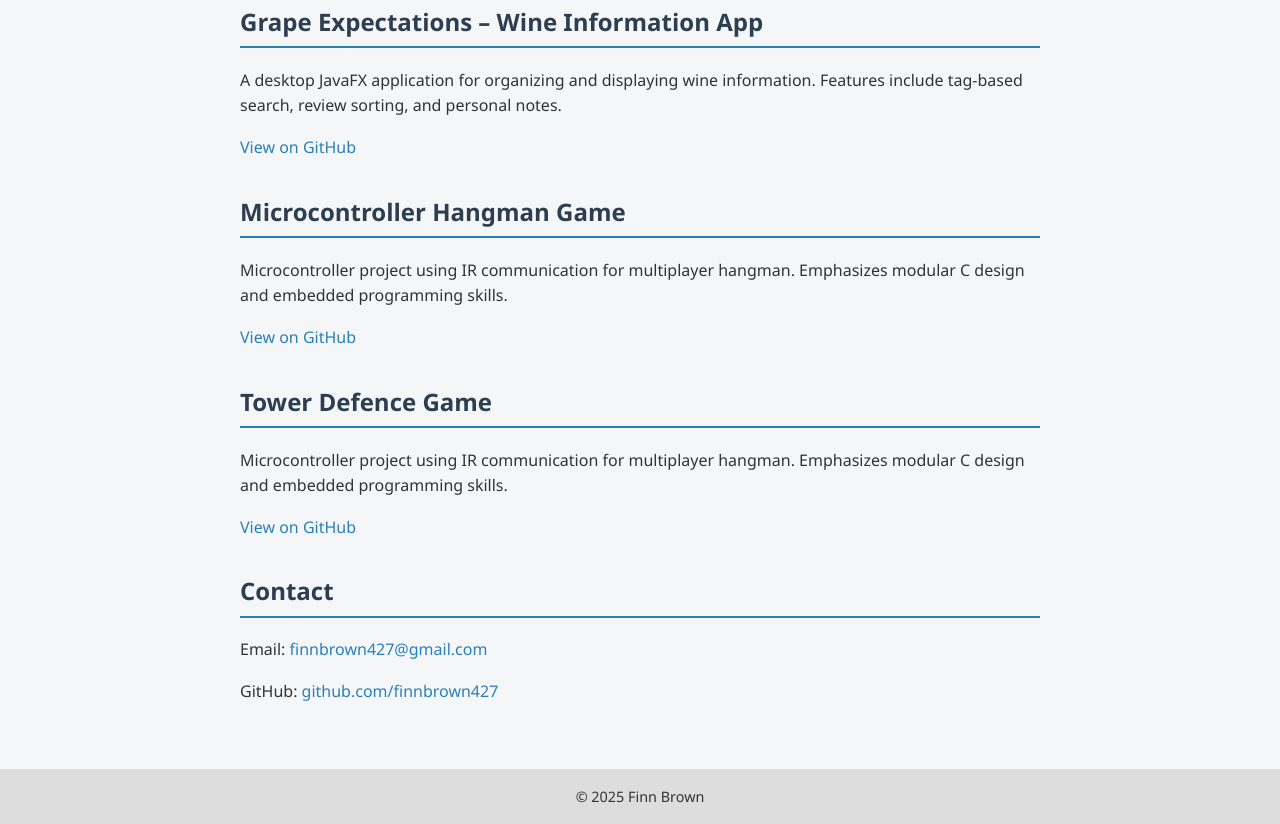
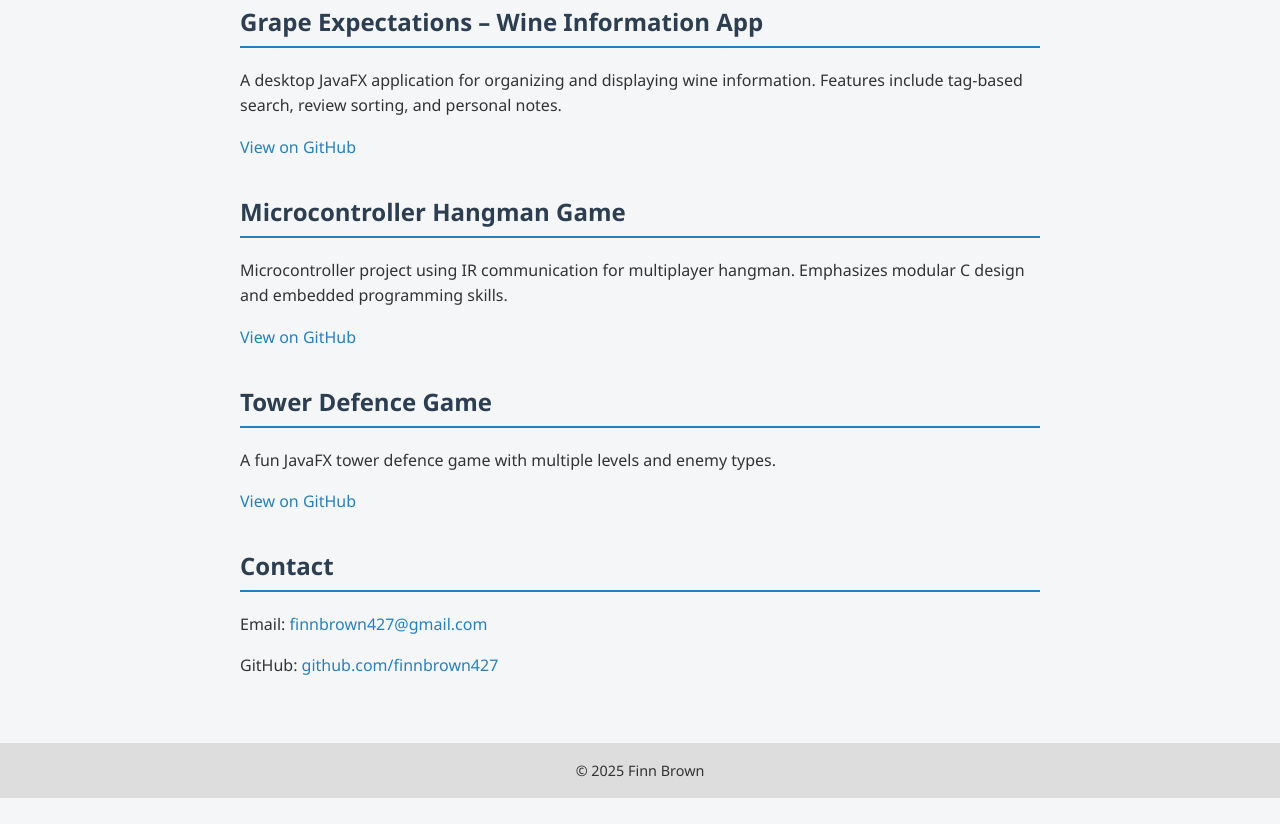
Before and after one commit to finnbrown427/finnbrown427.github.io, a plain HTML site: page index.html in a window 1280 px wide. Shown: the part 650-1474 px from the top of the page. After the commit the page ends 1448 px from the top, so only its background shows below. Drawn offline with Linux system fonts and the light colour scheme.

Commit message:
fix description

```diff
--- a/index.html
+++ b/index.html
@@ -122,7 +122,7 @@
 
         <section id="towerDefence">
             <h2>Tower Defence Game</h2>
-            <p>Microcontroller project using IR communication for multiplayer hangman. Emphasizes modular C design and embedded programming skills.</p>
+            <p>A fun JavaFX tower defence game with multiple levels and enemy types.</p>
             <p>
                 <a href="https://github.com/finnbrown427/Tower-Defence" target="_blank">View on GitHub</a>
             </p>
```
